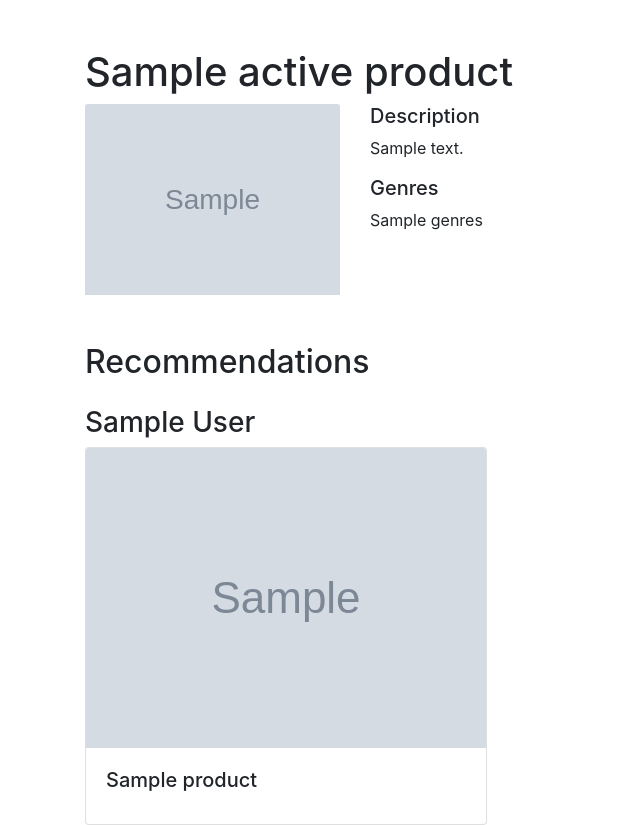
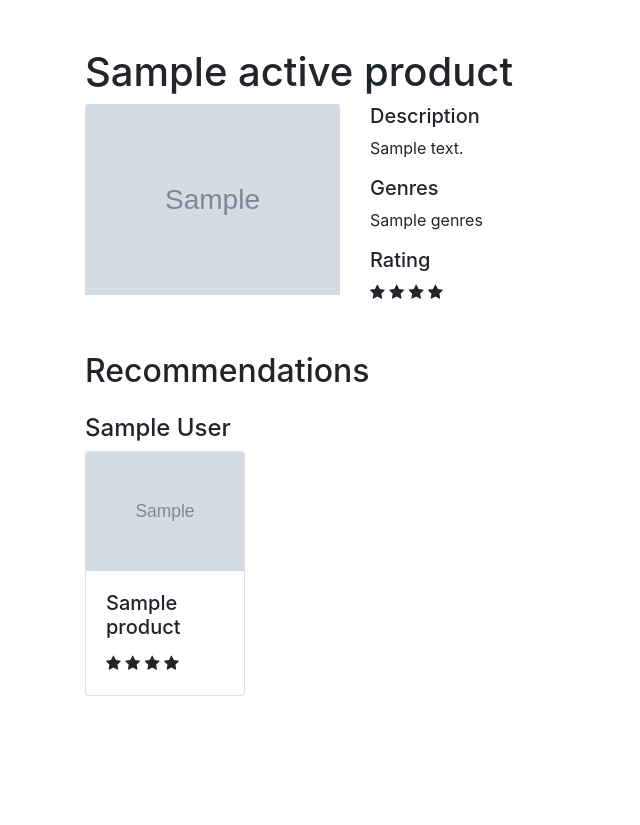
Before and after one commit to ericdaat/notflix, a Flask app: template src/web/templates/product/index.html in a window 1280 px wide. Shown: the part 72-897 px from the top of the page, without its empty margins (0-640 px from the left). After the commit the page ends 768 px from the top, so only its background shows below. Run offline with Flask 2, Linux system fonts and the light colour scheme; the template is opened without the code that fills it: most values are stand-ins (such as "Sample title", 1, 10 or a date in 2020); grey boxes marked "Sample" are stand-in pictures; some libraries are stand-ins or nearby versions.

Commit message:
add fake stars to movies, and smaller cards

```diff
--- a/src/web/templates/product/index.html
+++ b/src/web/templates/product/index.html
@@ -16,6 +16,10 @@
         <p>{{ active_product.description }}</p>
         <h5>Genres</h5>
         <p>{{ active_product.genres }}</p>
+        <h5>Rating</h5>
+        {% for i in range(4) %}
+        <span class="fa fa-star checked"></span>
+        {% endfor %}
     </div>
 </div>
 
@@ -28,16 +32,21 @@
 {% for r in recommendations %}
     <div class="row mt-3">
         <div class="col-sm">
-            <h3>{{ r.display_name }}</h3>
+            <h4>{{ r.display_name }}</h4>
 
             <div class="card-deck">
             {% for i in r.products %}
                 <a href="{{ url_for('product.index', product_id=i.id) }}"
                     style="text-decoration:none; color: inherit;">
-                <div class="card">
+                <div class="card" style="width: 10rem;">
                     <img class="card-img-top" src="{{i.image}}" alt="Card image cap">
                     <div class="card-body">
                       <h5 class="card-title"> {{ i.name }}</h5>
+                      <p class="card-text">
+                          {% for i in range(4) %}
+                          <span class="fa fa-star checked"></span>
+                          {% endfor %}
+                      </p>
                     </div>
                 </div>
                 </a>
```
